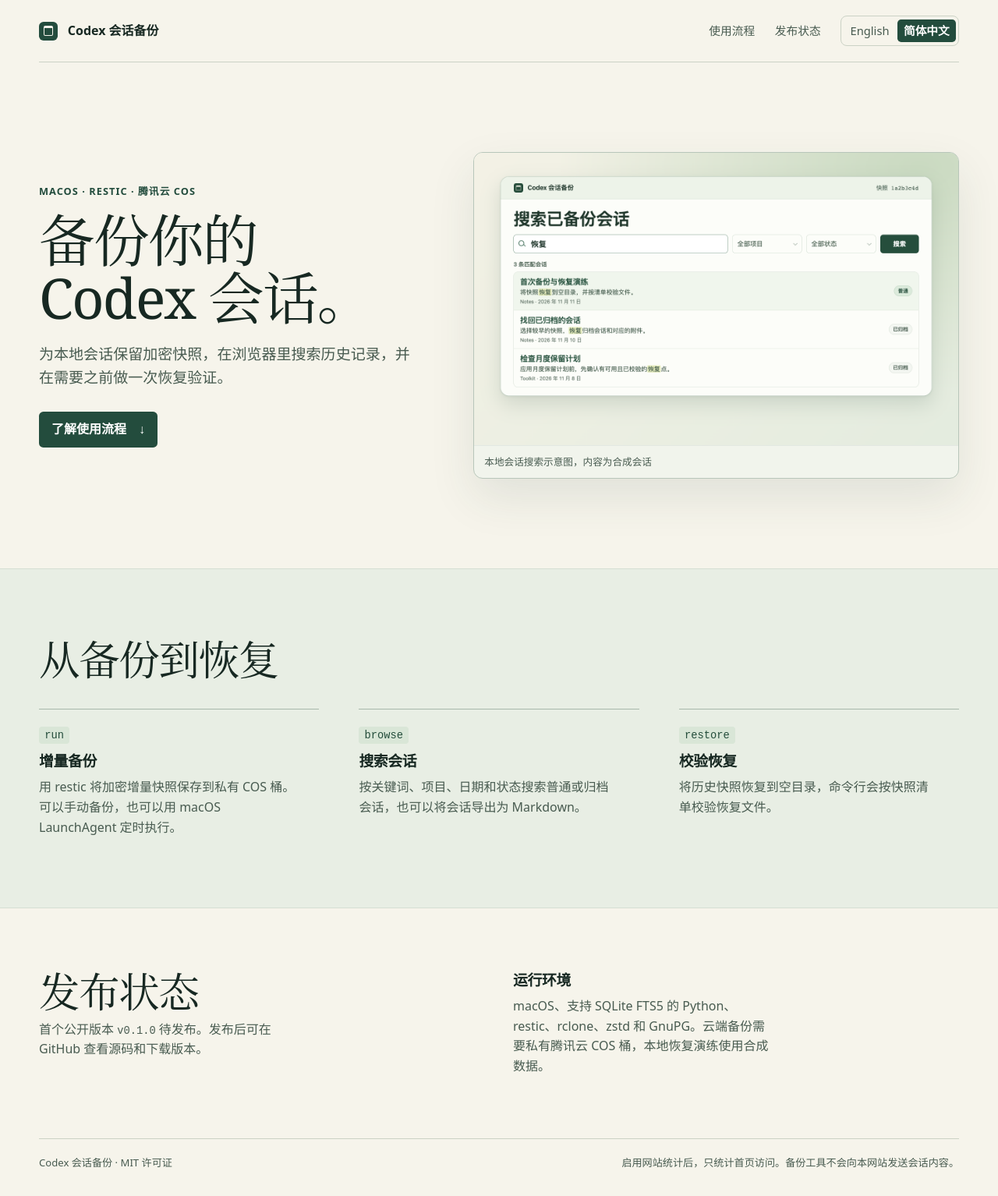
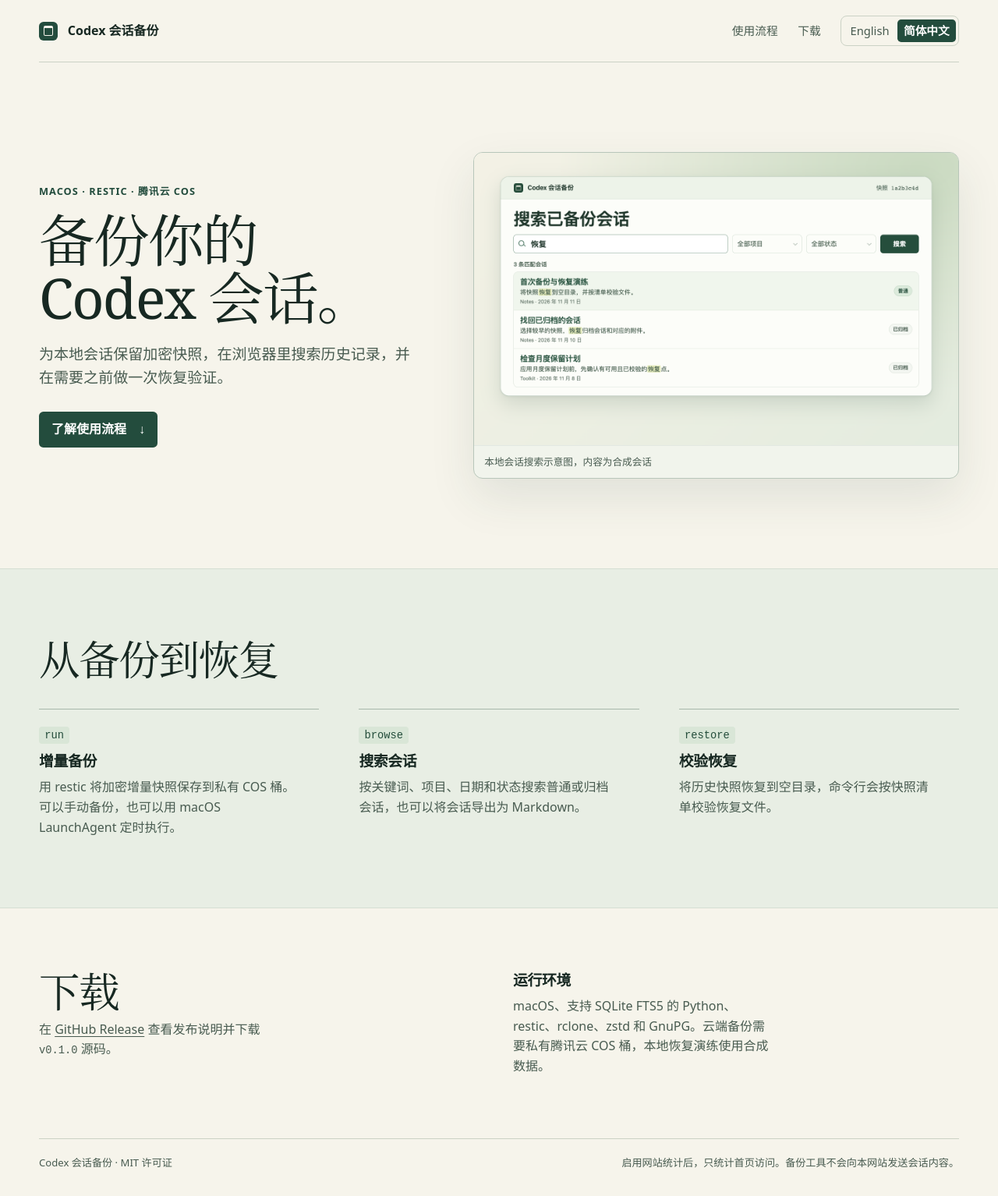
Before and after one commit to WayneGongCN/codex-session-backup, a plain HTML site: page site/public/zh-cn/index.html in a window 1280 px wide. Shown: the whole page at 78% size. Drawn offline with Linux system fonts and the light colour scheme; files whose address does not match are found by name.

Commit message:
Link the first release from the project homepage

```diff
--- a/site/public/zh-cn/index.html
+++ b/site/public/zh-cn/index.html
@@ -25,7 +25,7 @@
     <a class="wordmark" href="/zh-cn/" aria-label="Codex 会话备份首页"><span class="mark" aria-hidden="true"></span>Codex 会话备份</a>
     <nav aria-label="主导航">
       <a href="#workflow">使用流程</a>
-      <a href="#release">发布状态</a>
+      <a href="#release">下载</a>
       <div class="languages" role="group" aria-label="语言">
         <a href="/" lang="en" hreflang="en">English</a>
         <a href="/zh-cn/" lang="zh-CN" hreflang="zh-CN" aria-current="page">简体中文</a>
@@ -72,8 +72,8 @@
 
     <section class="release shell" id="release" aria-labelledby="release-title">
       <div>
-        <h2 id="release-title">发布状态</h2>
-        <p>首个公开版本 <code>v0.1.0</code> 待发布。发布后可在 GitHub 查看源码和下载版本。</p>
+        <h2 id="release-title">下载</h2>
+        <p>在 <a href="https://github.com/WayneGongCN/codex-session-backup/releases/tag/v0.1.0">GitHub Release</a> 查看发布说明并下载 <code>v0.1.0</code> 源码。</p>
       </div>
       <div>
         <h3>运行环境</h3>
```
Also changed, not shown: site/public/index.html (+3 -3 lines).
